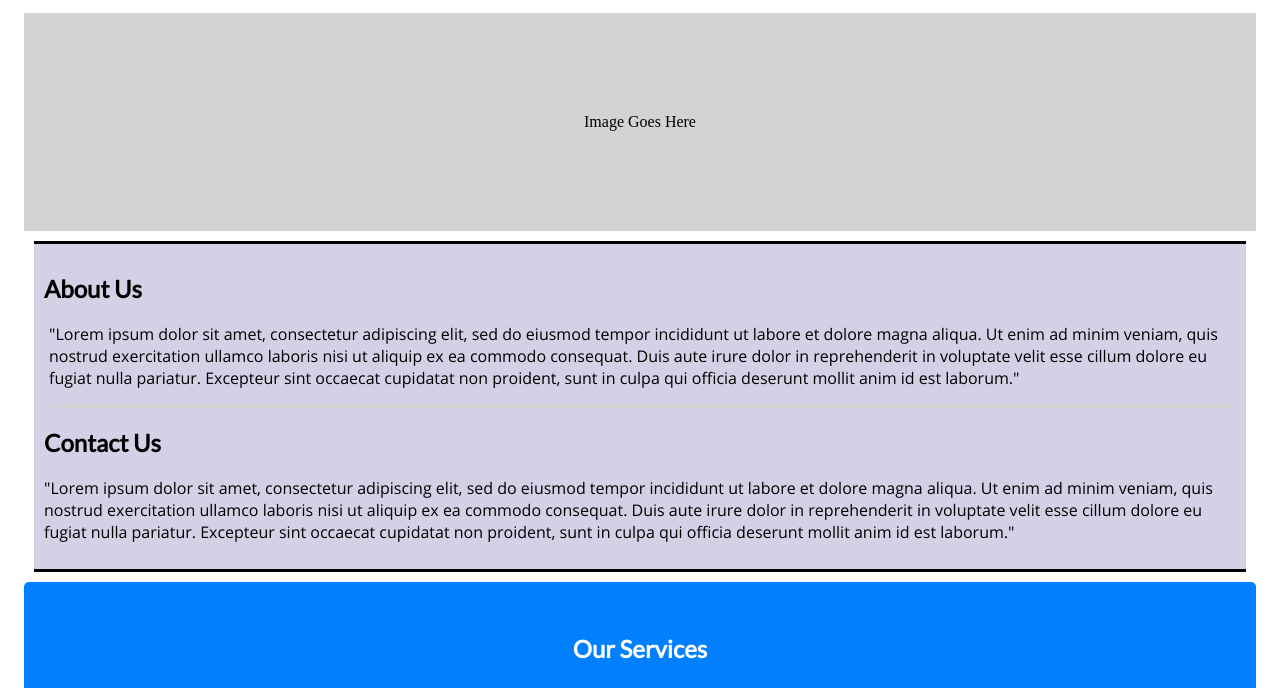
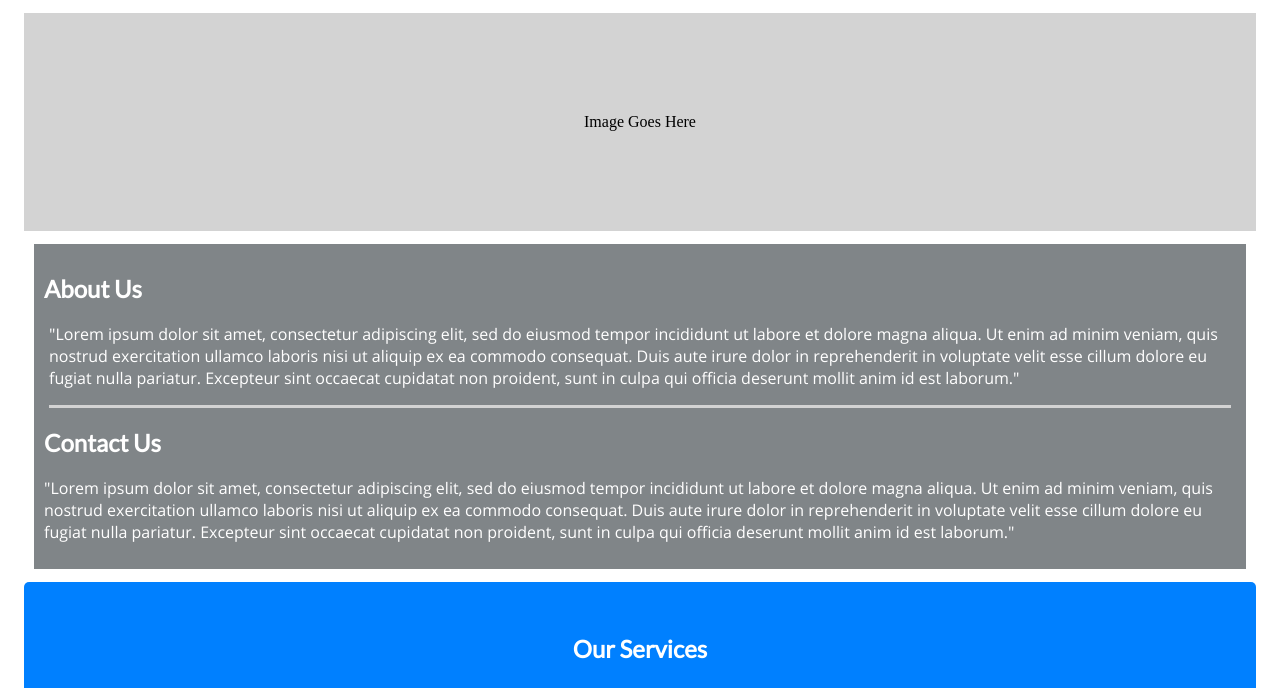
Before and after one commit to KeatenJo/MarvelWindowsWebsite, a plain HTML site: page src/index.html in a window 1280 px wide. Shown: the part 112-800 px from the top of the page. Drawn offline with Linux system fonts and the light colour scheme.

Commit message:
Added Light grey

```diff
--- a/src/style.css
+++ b/src/style.css
@@ -134,7 +134,8 @@ footer {
 #informationDiv {
 	border-top-style: solid;
 	border-bottom-style: solid;
-	background-color: #D4D1E6;
+	background-color: #808588;
+	color: white;
 	margin: 10px;
 	padding: 10px;
     	font-family: OpenSans;
```
